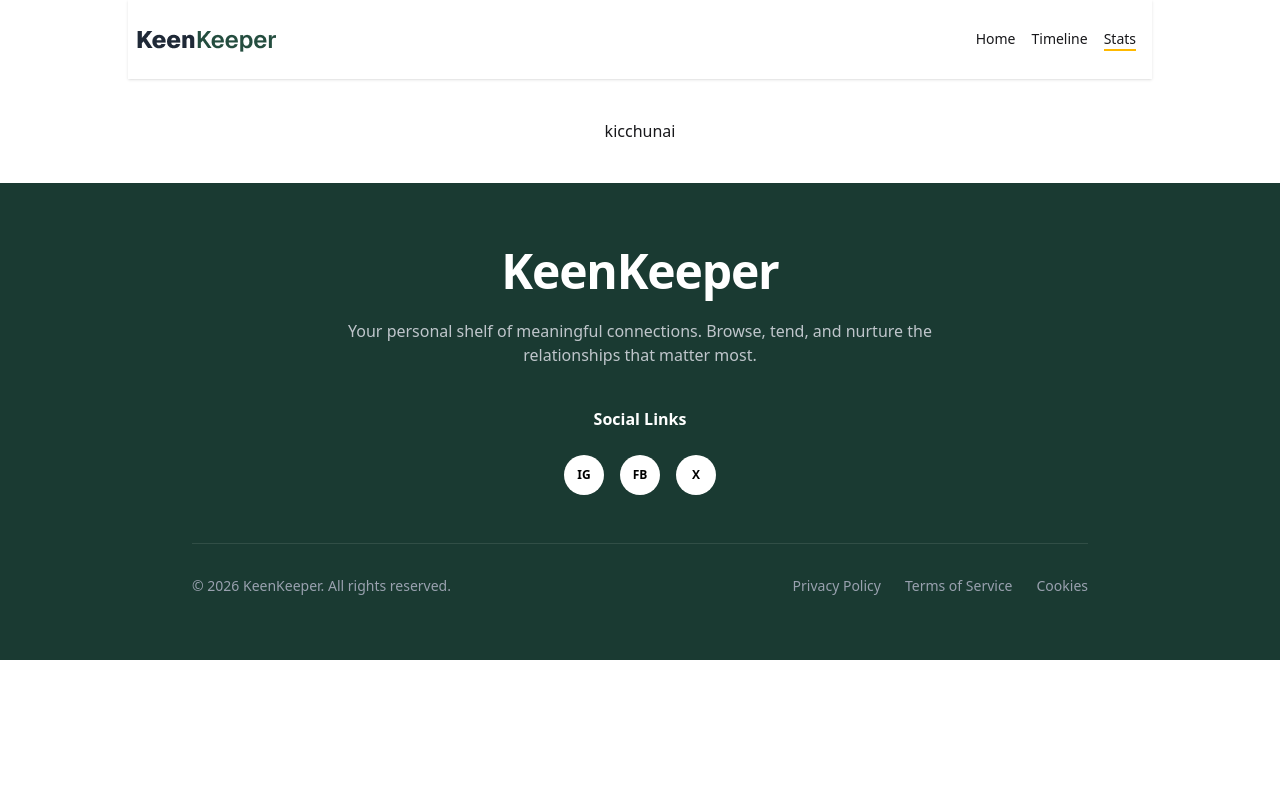
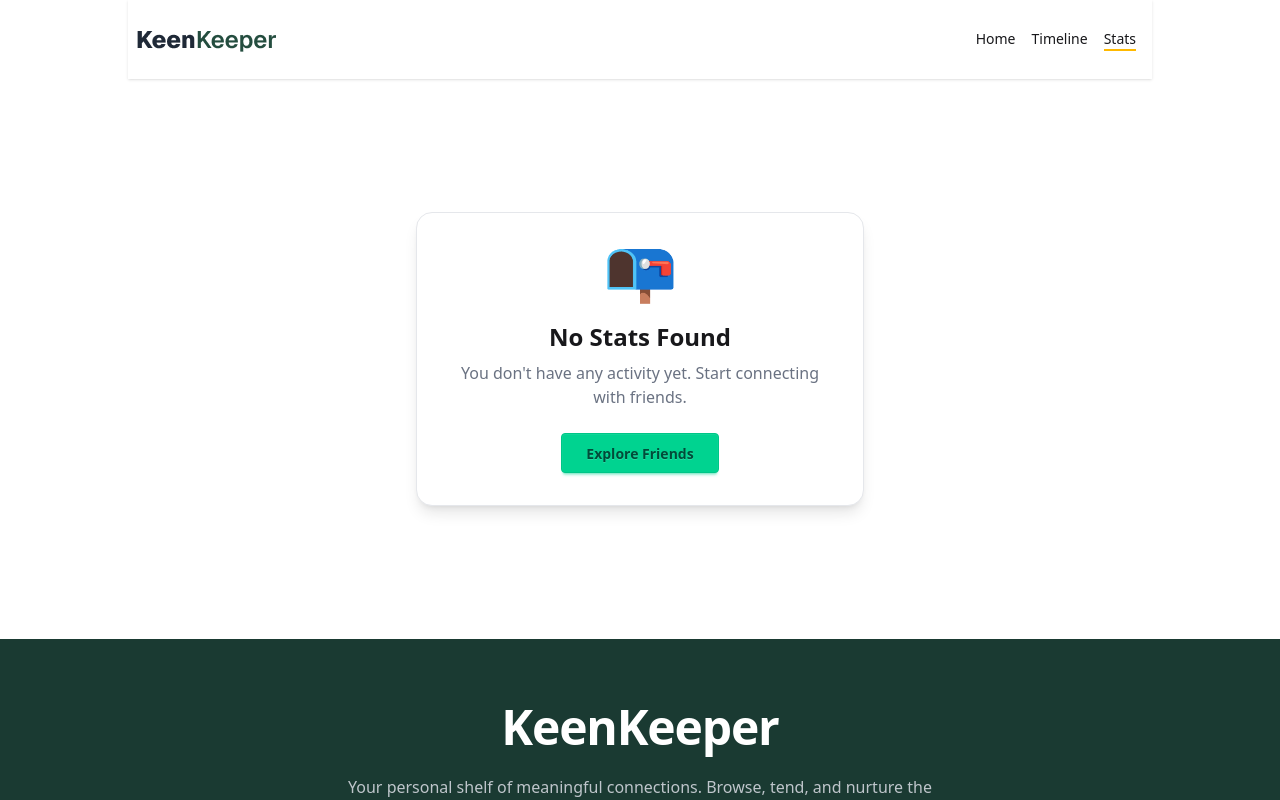
Before and after one commit to mdasadofficial/Assignment-07, a Next.js app: page /stats in a window 1280 px wide. Shown: the top 800 px of the page. Built offline with nearby package versions, Linux system fonts and the light colour scheme.

Commit message:
project deployment succesfully

```diff
--- a/src/app/carddetails/[id]/page.jsx
+++ b/src/app/carddetails/[id]/page.jsx
@@ -5,7 +5,9 @@ const FriendsDetailsPage = async ({ params }) => {
   const { id } = await params;
     console.log(Number(id));
   const dataPromise = async () => {
-    const res = await fetch("http://localhost:3000/data.json");
+    const res = await fetch("https://b13-a7-kin-keeper-tau.vercel.app/data.json" ,{
+    cache: "no-store",
+  });
     const data = res.json();
     // console.log(data);
     return data;
--- a/src/app/hero/page.jsx
+++ /dev/null
@@ -1,9 +0,0 @@
-import React from 'react';
-
-const hero = () => {
-  return (
-
-  );
-};
-
-export default hero;
--- a/src/app/layout.js
+++ b/src/app/layout.js
@@ -3,6 +3,8 @@ import "./globals.css";
 import Navbar from "@/components/Navbar";
 import Footer from "@/components/shared/Footer";
 import ContextProvider from "@/context/ContextProvider";
+export const dynamic = "force-dynamic";
+
 
 const geistSans = Geist({
   variable: "--font-geist-sans",
--- a/src/app/stats/page.jsx
+++ b/src/app/stats/page.jsx
@@ -3,9 +3,8 @@ import { friendContext } from "@/context/ContextProvider";
 import React, { useContext } from "react";
 import { Legend, Pie, PieChart, Tooltip } from "recharts";
 
-const page = () => {
+const Page = () => {
   const { data } = useContext(friendContext);
-  console.log(data);
 
   const callData = data.filter((item) => item.type === "call");
   const textData = data.filter((item) => item.type === "text");
@@ -18,36 +17,51 @@ const page = () => {
   ];
 
   return (
-    <div className="flex items-center justify-center my-10">
+    <div className="flex items-center justify-center my-10 w-full">
+
       {data.length === 0 ? (
-        "kicchunai"
+
+        // ✅ No Timeline UI
+        <div className="min-h-[60vh] flex items-center justify-center w-full">
+          <div className="text-center p-8 rounded-2xl shadow-lg bg-base-100 border border-gray-200 max-w-md w-full">
+
+            <div className="text-6xl mb-4 animate-bounce">📭</div>
+
+            <h2 className="text-2xl font-bold mb-2">
+              No Stats Found
+            </h2>
+
+            <p className="text-gray-500 mb-6">
+              You don't have any activity yet. Start connecting with friends.
+            </p>
+
+            <button className="btn btn-success px-6">
+              Explore Friends
+            </button>
+          </div>
+        </div>
+
       ) : (
+
+        // ✅ Chart
         <PieChart
-          style={{
-            width: "100%",
-            maxWidth: "500px",
-            maxHeight: "80vh",
-            aspectRatio: 1,
-          }}
-          responsive
+          width={400}
+          height={400}
         >
           <Pie
             data={datum}
-            innerRadius="80%"
-            outerRadius="100%"
-            // Corner radius is the rounded edge of each pie slice
-            //   cornerRadius="50%"
-            fill="#8884d8"
-            // padding angle is the gap between each pie slice
+            innerRadius={80}
+            outerRadius={120}
             paddingAngle={2}
             dataKey="value"
           />
           <Tooltip />
           <Legend />
         </PieChart>
+
       )}
     </div>
   );
 };
 
-export default page;
+export default Page;
--- a/src/components/NoTimeLine/NoTimeLine.jsx
+++ b/src/components/NoTimeLine/NoTimeLine.jsx
@@ -1,11 +1,28 @@
-import React from 'react';
+import React from "react";
 
 const NoTimeLine = () => {
-    return (
-        <div className='container mx-auto text-center flex items-center'>
-            No time line
-        </div>
-    );
+  return (
+    <div className="min-h-[60vh] flex items-center justify-center">
+      <div className="text-center p-8 rounded-2xl shadow-lg bg-base-100 border border-gray-200 max-w-md w-full">
+
+
+        <div className="text-6xl mb-4">📭</div>
+
+        <h2 className="text-2xl font-bold mb-2">
+          No Timeline Found
+        </h2>
+
+        <p className="text-gray-500 mb-6">
+          You don't have any activity yet. Start connecting with friends and your timeline will appear here.
+        </p>
+
+
+        <button className="btn btn-success px-6">
+          Explore Friends
+        </button>
+      </div>
+    </div>
+  );
 };
 
 export default NoTimeLine;
--- a/src/components/homepage/CardSection.jsx
+++ b/src/components/homepage/CardSection.jsx
@@ -2,7 +2,9 @@ import React from "react";
 import CardInfo from "./CardInfo";
 
 const CardSection = async () => {
-  const res = await fetch("http://localhost:3000/data.json");
+  const res = await fetch("https://b13-a7-kin-keeper-tau.vercel.app/data.json",{
+    cache: "no-store",
+  });
 
   const friends = await res.json();
   // console.log(friends);
```
Also changed, not shown: 1 other file (tests, documents, lock files or other folders).
